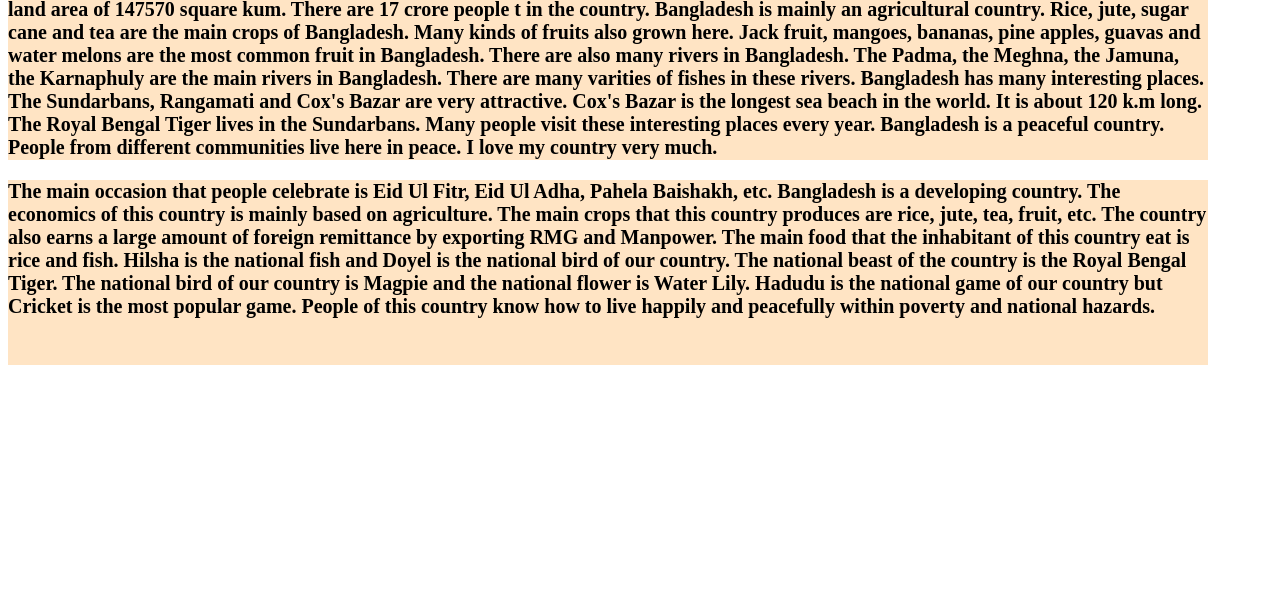
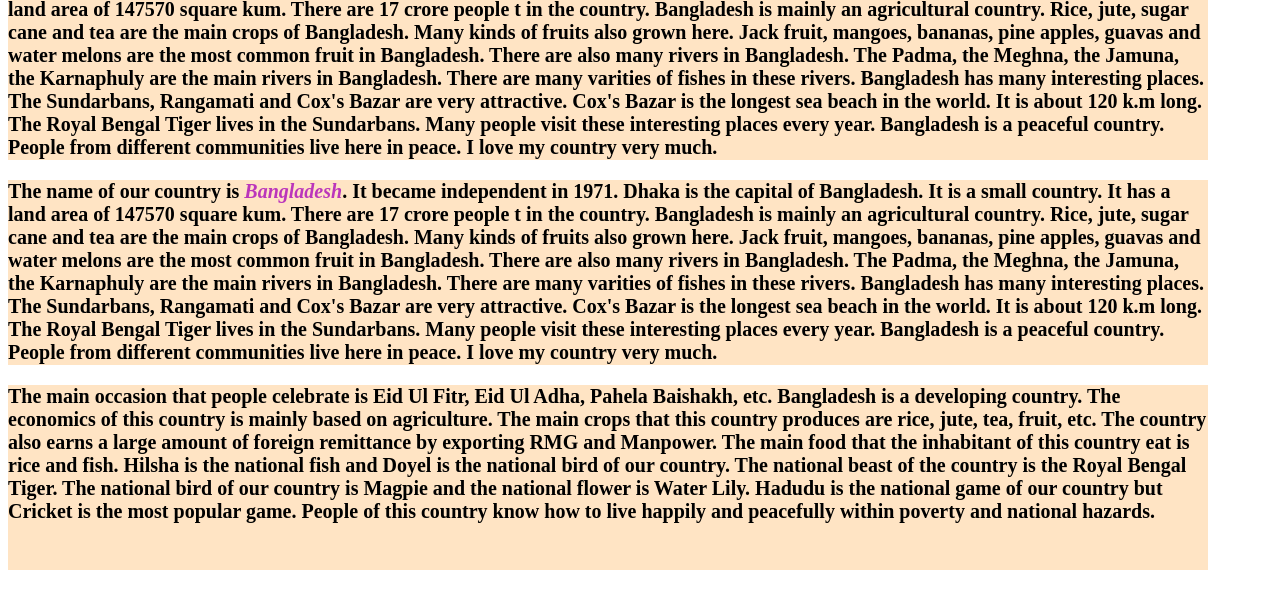
Before and after one commit to MdNaimRipto/my-first-repository, a plain HTML site: page index.html in a window 1280 px wide. Shown: the part 105-714 px from the top of the page. Drawn offline with Linux system fonts and the light colour scheme.

Commit message:
New Paragrapgh added

```diff
--- a/index.html
+++ b/index.html
@@ -42,6 +42,24 @@
         People from different communities live here in peace. I love my country
         very much.
       </p>
+      <p>
+        The name of our country is <i id="mui">Bangladesh</i>. It became
+        independent in 1971. Dhaka is the capital of Bangladesh. It is a small
+        country. It has a land area of 147570 square kum. There are 17 crore
+        people t in the country. Bangladesh is mainly an agricultural country.
+        Rice, jute, sugar cane and tea are the main crops of Bangladesh. Many
+        kinds of fruits also grown here. Jack fruit, mangoes, bananas, pine
+        apples, guavas and water melons are the most common fruit in Bangladesh.
+        There are also many rivers in Bangladesh. The Padma, the Meghna, the
+        Jamuna, the Karnaphuly are the main rivers in Bangladesh. There are many
+        varities of fishes in these rivers. Bangladesh has many interesting
+        places. The Sundarbans, Rangamati and Cox's Bazar are very attractive.
+        Cox's Bazar is the longest sea beach in the world. It is about 120 k.m
+        long. The Royal Bengal Tiger lives in the Sundarbans. Many people visit
+        these interesting places every year. Bangladesh is a peaceful country.
+        People from different communities live here in peace. I love my country
+        very much.
+      </p>
 
       <p>
         The main occasion that people celebrate is Eid Ul Fitr, Eid Ul Adha,
```
